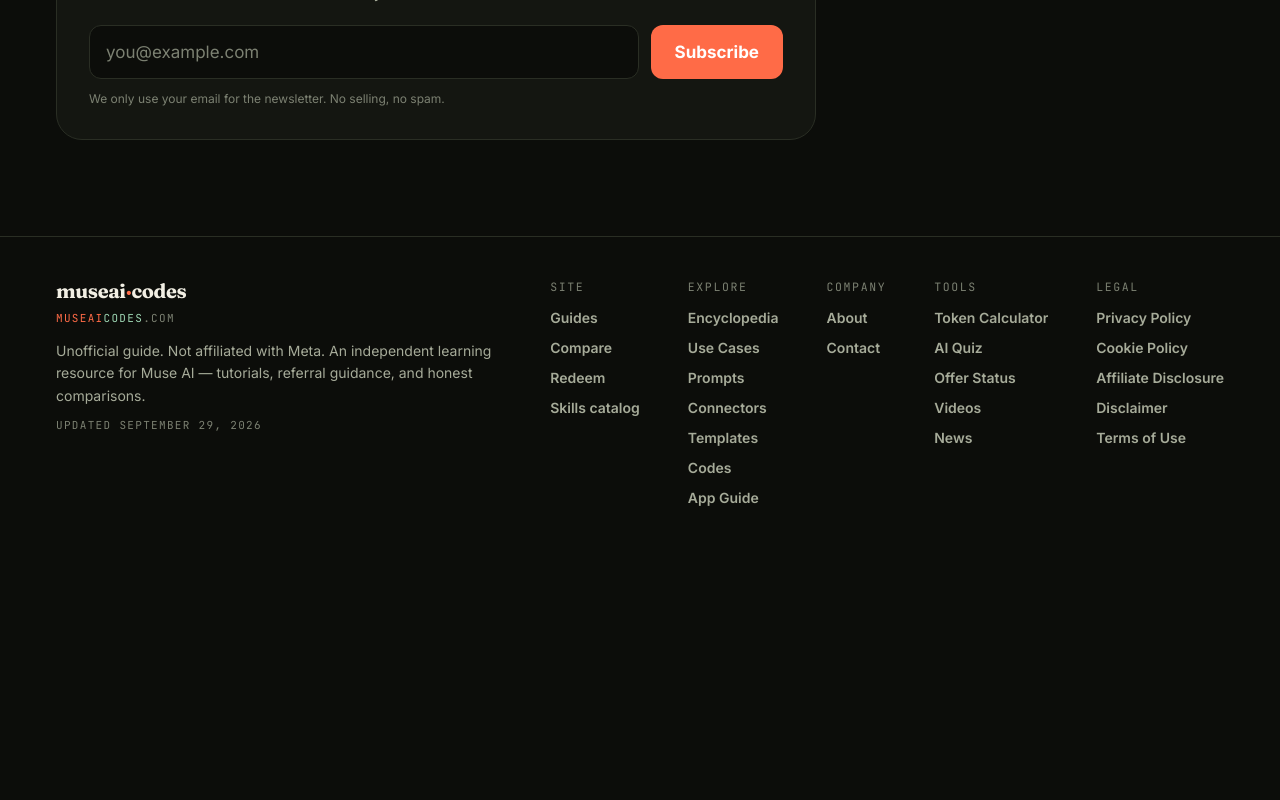
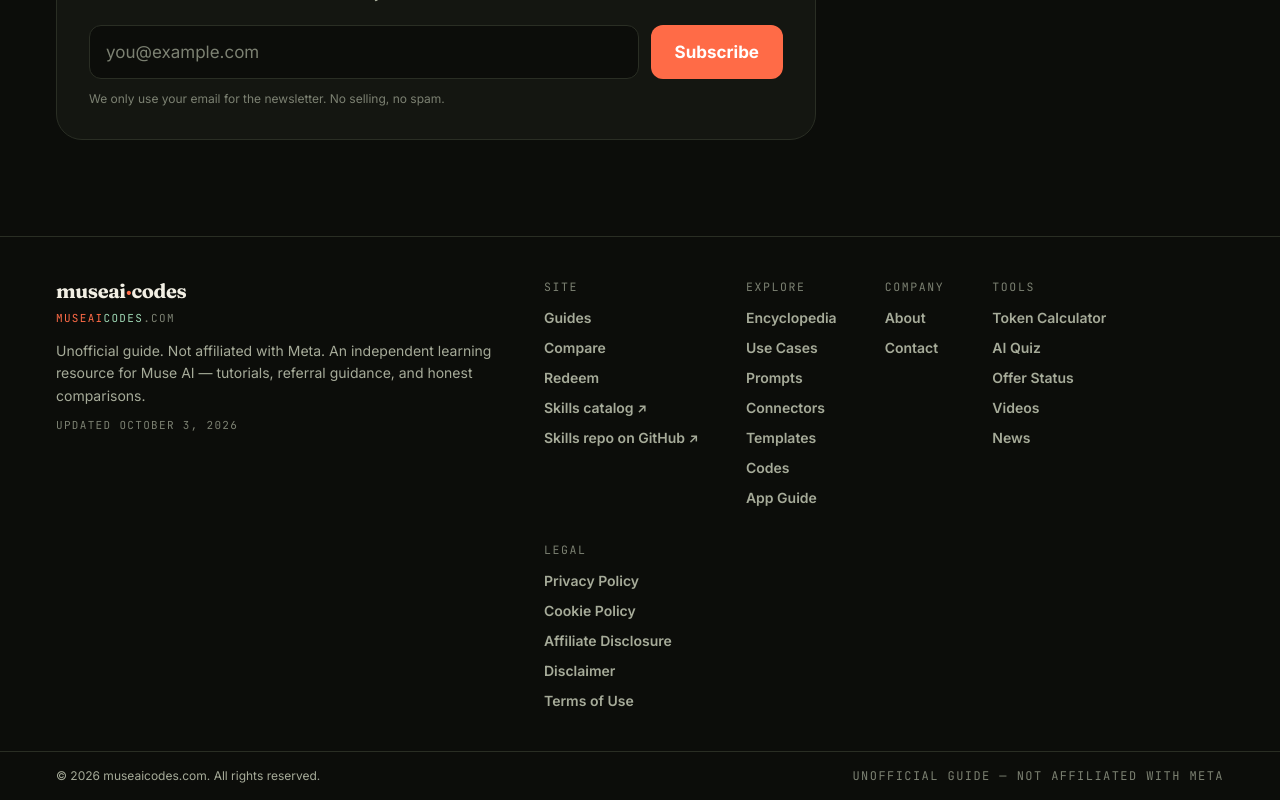
Before and after one commit to aicodedecode/Museaicodes, a Next.js app: page /apps in a window 1280 px wide. Shown: the part 7158-7958 px from the top of the page. Before the commit the page ends 7706 px from the top, so only its background shows below. Built offline with nearby package versions, Linux system fonts and the light colour scheme.

Commit message:
Footer: add skills-repo GitHub link, copyright bar, fresher update date

```diff
--- a/components/SiteFooter.tsx
+++ b/components/SiteFooter.tsx
@@ -66,9 +66,27 @@
                 href={SITE.skillsUrl}
                 target="_blank"
                 rel="noopener noreferrer"
+                aria-label="Skills catalog (opens in a new tab)"
                 className={linkCls}
               >
-                Skills catalog
+                Skills catalog{" "}
+                <span aria-hidden="true" className="text-xs">
+                  ↗
+                </span>
+              </a>
+            </li>
+            <li>
+              <a
+                href={SITE.skillsRepoUrl}
+                target="_blank"
+                rel="noopener noreferrer"
+                aria-label="Skills repo on GitHub (opens in a new tab)"
+                className={linkCls}
+              >
+                Skills repo on GitHub{" "}
+                <span aria-hidden="true" className="text-xs">
+                  ↗
+                </span>
               </a>
             </li>
           </FooterGroup>
@@ -177,6 +195,14 @@
           </FooterGroup>
         </nav>
       </div>
+      <div className="border-t border-line">
+        <div className="mx-auto flex max-w-shell flex-col gap-1 px-5 py-4 text-xs text-muted sm:flex-row sm:items-center sm:justify-between md:px-6">
+          <p>© 2026 museaicodes.com. All rights reserved.</p>
+          <p className="font-mono uppercase tracking-[0.12em] text-faint">
+            Unofficial guide — not affiliated with Meta
+          </p>
+        </div>
+      </div>
     </footer>
   );
 }
--- a/lib/site.ts
+++ b/lib/site.ts
@@ -7,8 +7,9 @@
     "Independent Muse AI guides: invite and referral codes, tutorials, WhatsApp tips, use cases, reviews, and honest comparisons with ChatGPT, Claude, and Meta AI.",
   referralCodes: ["3C77QC", "N8DCUB"] as const,
   skillsUrl: "https://museai-eight.vercel.app/",
+  skillsRepoUrl: "https://github.com/aicodedecode/awesome-muse-skills",
   contactEmail: "aiprofit.in@gmail.com",
-  updated: "September 29, 2026",
+  updated: "October 3, 2026",
 } as const;
 
 export const NAV_LINKS = [
```
